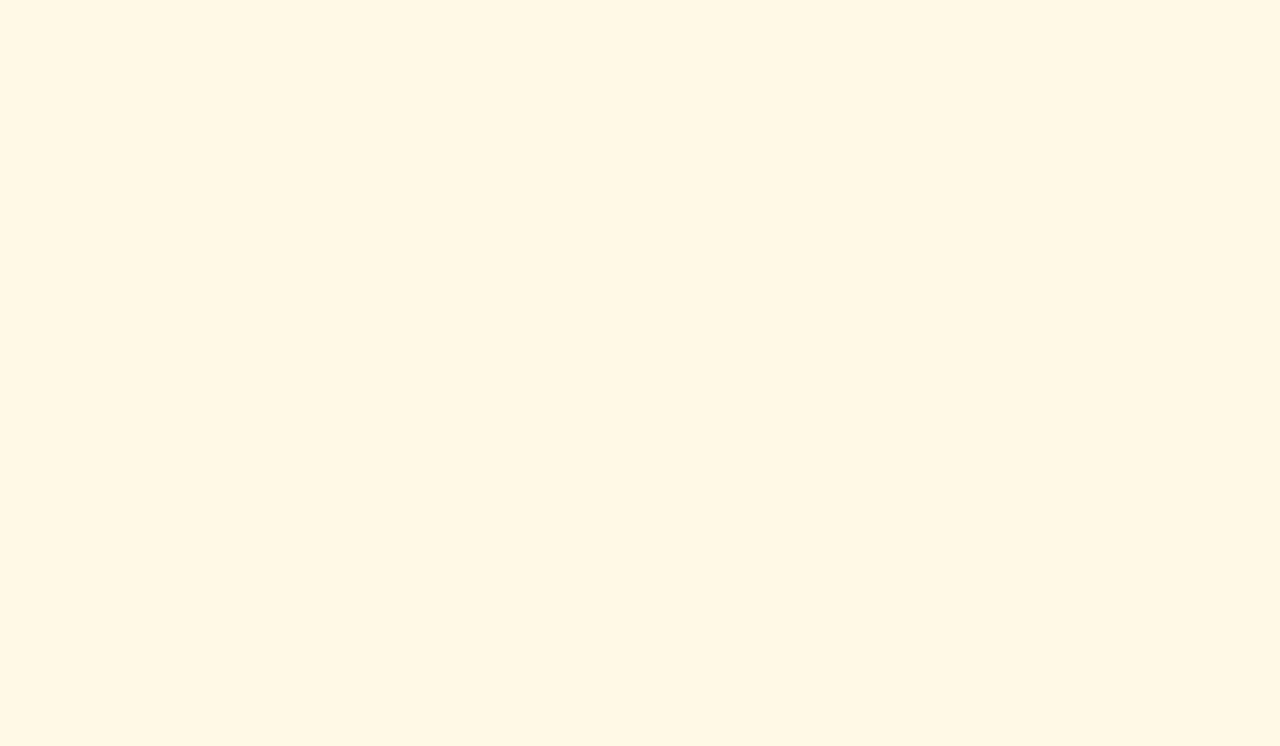
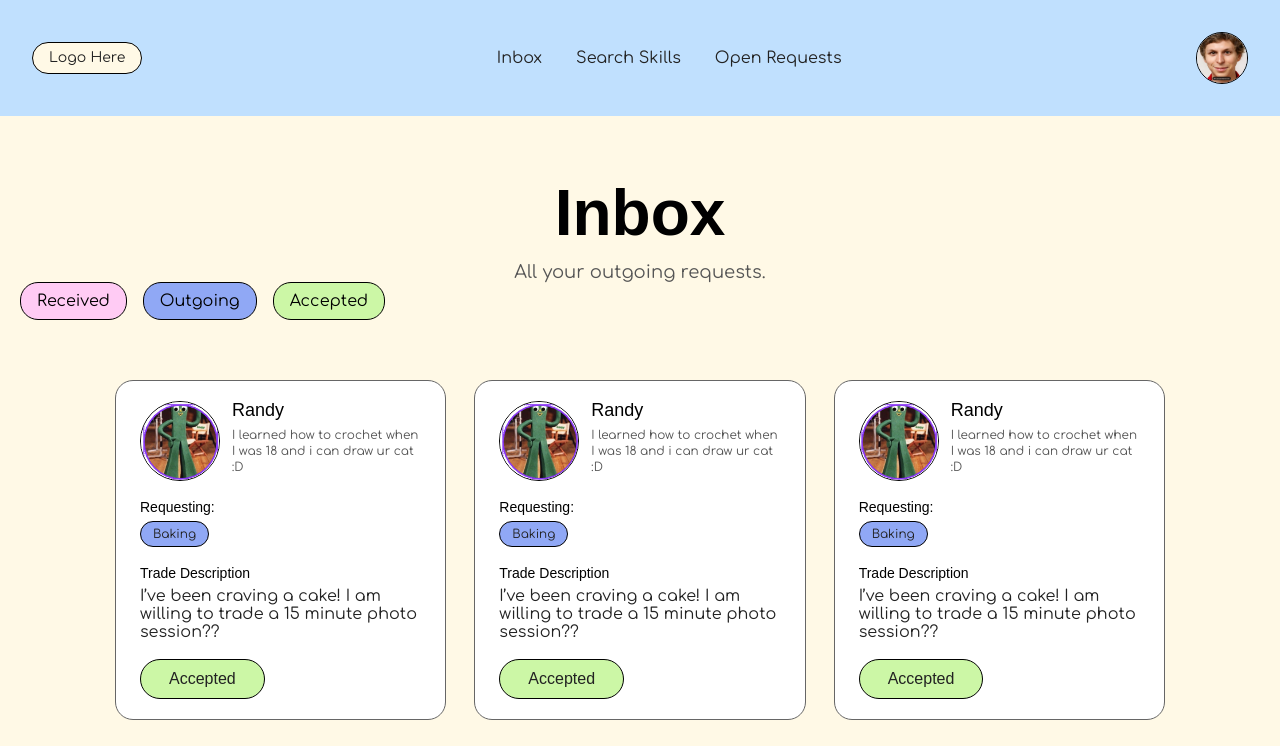
Before and after one commit to AthenaHacks2026/demo-repository, a React app in the folder frontend/: page /inbox-outgoing in a window 1280 px wide. Before the commit this address had no page. Shown: the top 746 px of the page. Built offline with nearby package versions, Linux system fonts and the light colour scheme; the HTML template or start-up script is replaced by a standard one; a web font is replaced by a local one.

Commit message:
- added outoging page
im suffering

```diff
--- a/frontend/src/App.jsx
+++ b/frontend/src/App.jsx
@@ -11,6 +11,8 @@ import OpenRequests from "./Pages/OpenRequests";
 import Approved from "./Pages/Approved";
 import Inbox_Received from "./Pages/Inbox_Received";
 import Inbox_Accepted from "./Pages/Inbox_Accepted";
+
+import Inbox_Outgoing from "./Pages/Inbox_Outgoing";
 
 
 function App() {
@@ -27,8 +29,7 @@ function App() {
       <Route path="/open-requests" element={<OpenRequests />} />
       <Route path="/approved" element={<Approved />} />
       <Route path="/inbox-received" element={<Inbox_Received />} />
-
-
+      <Route path="/inbox-outgoing" element={<Inbox_Outgoing />} />
       <Route path="/inbox-accepted" element={<Inbox_Accepted />} />
     </Routes>
   );
--- /dev/null
+++ b/frontend/src/Pages/Inbox_Outgoing.jsx
@@ -0,0 +1,46 @@
+import { Link } from "react-router-dom";
+import Login_Header from "../Components/Login_Header";
+import UserCard from "../Components2/UserCard";
+import profilePic from "../assets/randy.png";
+import "../styles/SearchSkills.css";
+import Inbox_Navigation from "../Components/Inbox_Navigation";
+import Card_AcceptedRequest from "../Components2/Card_AcceptedRequest";
+
+function Inbox_Outgoing() {
+  const users = [1, 2, 3, 4];
+
+  const skillTags = [
+    { label: "Baking", className: "tag-baking" },
+  ];
+
+  return (
+    <div className="search-page">
+      <div className="search-shell">
+        <Login_Header active="inbox-outgoing" />
+
+        <div className="search-header">
+          <h1>Inbox</h1>
+          <p>All your outgoing requests.</p>
+
+          <Inbox_Navigation active="inbox-outgoing" />
+        </div>
+
+        <div className="cards-grid">
+          {users.map((user) => (
+            <Card_AcceptedRequest
+              key={user}
+              profilePic={profilePic}
+              name="Randy"
+              description="I learned how to crochet when I was 18 and i can draw ur cat :D"
+              skills={skillTags}
+              lookingFor="Anything lmk :D"
+              tradeDescription="I’ve been craving a cake! I am willing to trade a 15 minute photo session??"
+            />
+          ))}
+        </div>
+      </div>
+    </div>
+  );
+}
+
+export default Inbox_Outgoing;
```
